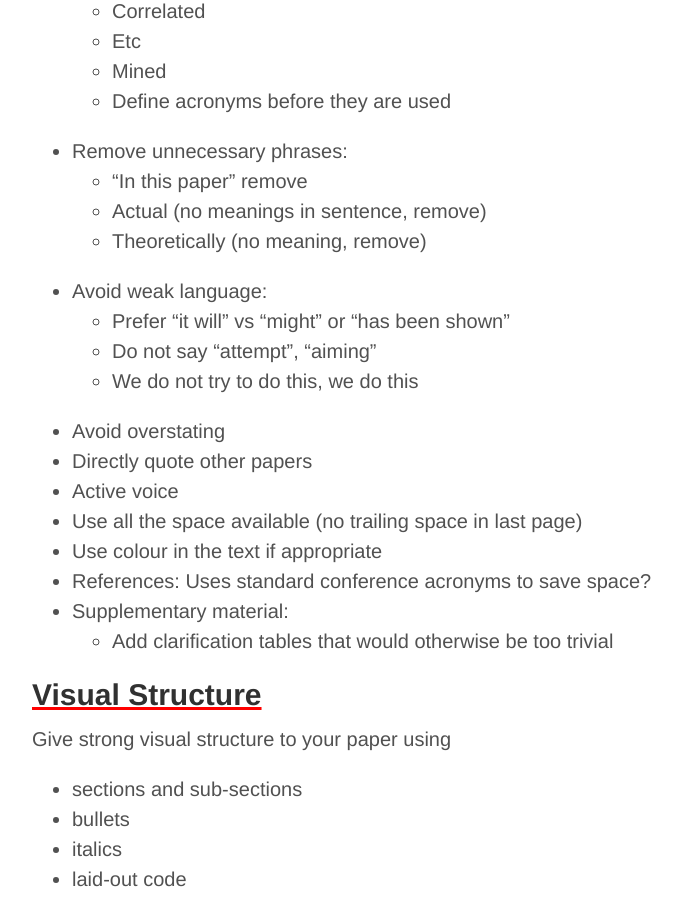
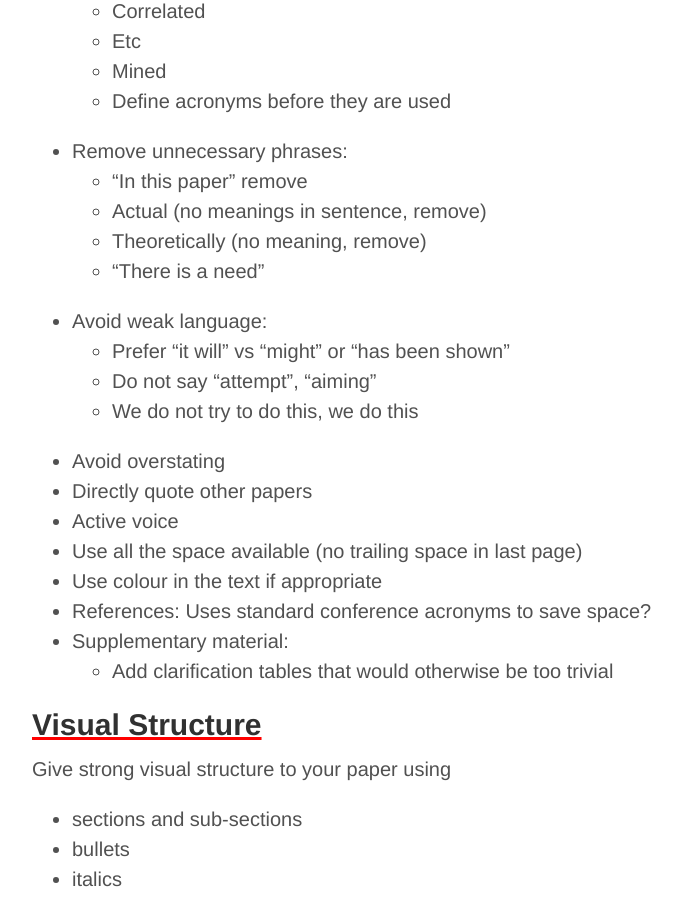
Before and after one commit to victorgan/victorgan.github.io, a Jekyll site: the page built from _posts/2014-09-17-research-paper-writing.md, in a window 1280 px wide and 900 px high, scrolled down 5050 px. Shown: the whole window, without its empty margins (248-930 px from the left). Built offline with Jekyll 4.4.1, drawn with Linux system fonts in a browser that asks for light colours; nearby versions of some CDN libraries; library files that are not in the unit come from our copies; comment, search, counter and statistics services are not loaded.

Commit message:
Update 2014-09-17-research-paper-writing.md

```diff
--- a/_posts/2014-09-17-research-paper-writing.md
+++ b/_posts/2014-09-17-research-paper-writing.md
@@ -143,6 +143,7 @@ Here's a checklist, mainly based off this
     -  "In this paper" remove
     -  Actual (no meanings in sentence, remove)
     -  Theoretically (no meaning, remove)
+    -  "There is a need"
 - Avoid weak language:
     -  Prefer "it will" vs "might" or "has been shown"
     -  Do not say "attempt", "aiming"
```
